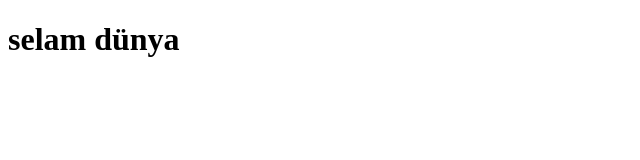
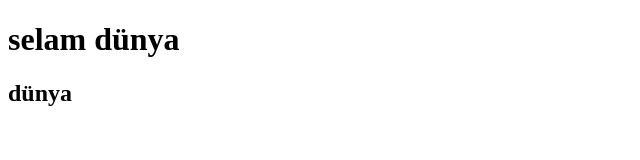
Before and after one commit to BerayYildirim/github, a plain HTML site: page index.html in a window 1280 px wide. Shown: the whole page, without its empty margins (0-640 px from the left). Drawn offline with Linux system fonts and the light colour scheme.

Commit message:
index değiştirldi

```diff
--- a/index.html
+++ b/index.html
@@ -7,5 +7,6 @@
 </head>
 <body>
     <h1>selam dünya</h1>
+    <h2>dünya</h2>
 </body>
 </html>
```
